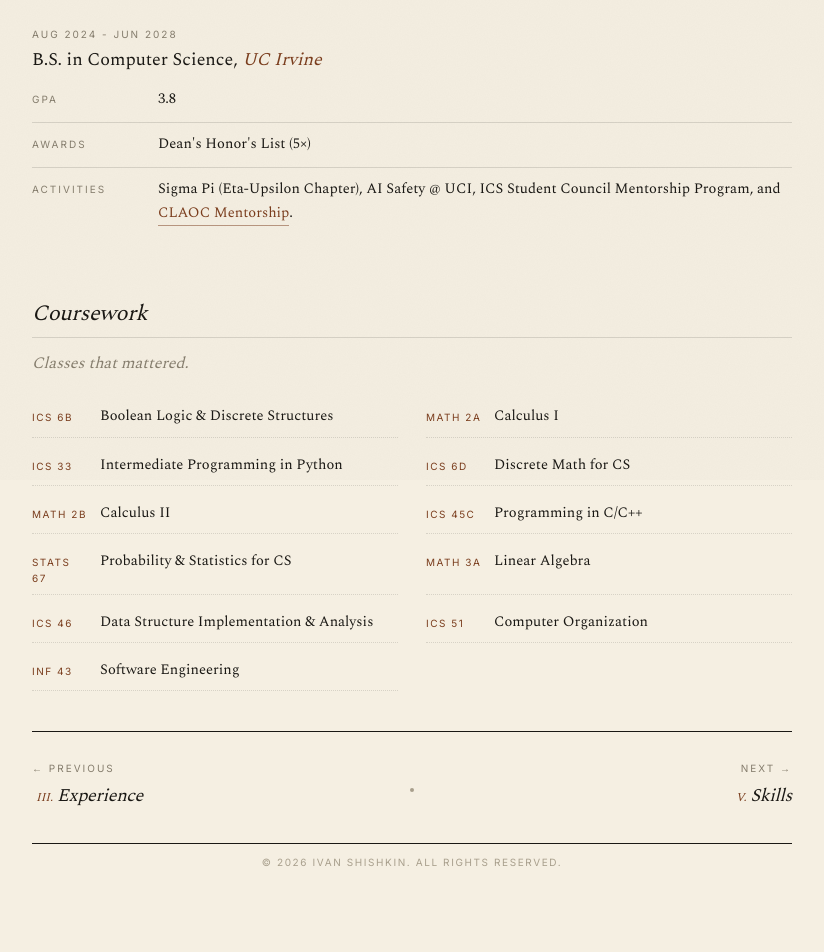
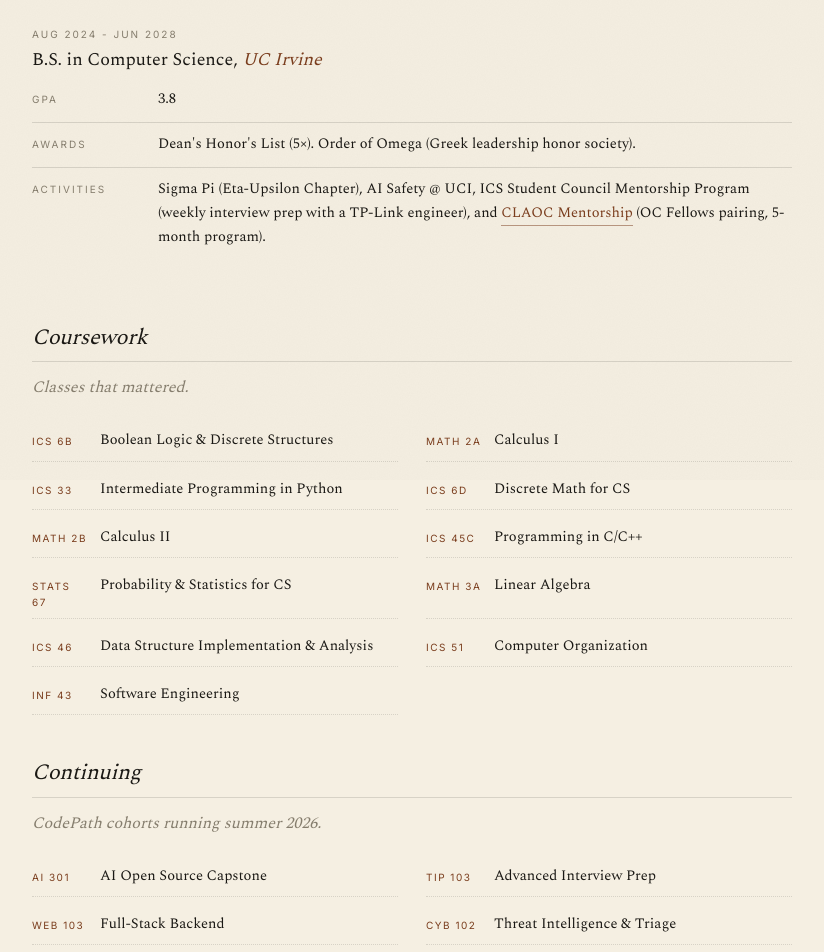
Before and after one commit to Ivan-Shishkin-Dev/Personal_Portfolio_3, a Next.js app: page /education in a window 1280 px wide. Shown: the part 320-1272 px from the top of the page, without its empty margins (228-1052 px from the left). Built offline with nearby package versions, Linux system fonts and the light colour scheme.

Commit message:
Add CodePath cohorts, Order of Omega, and Sigma Pi summit

```diff
--- a/app/education/page.tsx
+++ b/app/education/page.tsx
@@ -20,13 +20,13 @@
             </div>
             <div>
               <dt>Awards</dt>
-              <dd>Dean's Honor's List (5×)</dd>
+              <dd>Dean's Honor's List (5×). Order of Omega (Greek leadership honor society).</dd>
             </div>
             <div>
               <dt>Activities</dt>
               <dd>
-                Sigma Pi (Eta-Upsilon Chapter), AI Safety @ UCI, ICS Student Council Mentorship Program, and{" "}
-                <a href="https://claoc.org/" target="_blank" rel="noopener noreferrer">CLAOC Mentorship</a>.
+                Sigma Pi (Eta-Upsilon Chapter), AI Safety @ UCI, ICS Student Council Mentorship Program (weekly interview prep with a TP-Link engineer), and{" "}
+                <a href="https://claoc.org/" target="_blank" rel="noopener noreferrer">CLAOC Mentorship</a> (OC Fellows pairing, 5-month program).
               </dd>
             </div>
           </dl>
@@ -48,6 +48,15 @@
         <div className="course"><span className="code">ICS 51</span><span>Computer Organization</span></div>
         <div className="course"><span className="code">INF 43</span><span>Software Engineering</span></div>
       </div>
+
+      <h2 style={{ fontFamily: "var(--ser)", fontSize: 22, fontWeight: 400, margin: "40px 0 12px", paddingBottom: 6, borderBottom: "0.5px solid var(--rule)" }}><em>Continuing</em></h2>
+      <p style={{ color: "var(--muted)", fontStyle: "italic", marginBottom: 20 }}>CodePath cohorts running summer 2026.</p>
+      <div className="courses">
+        <div className="course"><span className="code">AI 301</span><span>AI Open Source Capstone</span></div>
+        <div className="course"><span className="code">TIP 103</span><span>Advanced Interview Prep</span></div>
+        <div className="course"><span className="code">WEB 103</span><span>Full-Stack Backend</span></div>
+        <div className="course"><span className="code">CYB 102</span><span>Threat Intelligence & Triage</span></div>
+      </div>
     </SectionLayout>
   );
 }
--- a/app/experience/page.tsx
+++ b/app/experience/page.tsx
@@ -34,7 +34,7 @@
         <div className="entry">
           <div className="when">Oct 2024 - Sep 2025</div>
           <div className="who">Director of Housing, <em>Sigma Pi Fraternity</em></div>
-          <div className="body">Oversaw housing operations for a 100+ member chapter, managing landlord, realtor, and student-group relationships across multiple properties.</div>
+          <div className="body">Oversaw housing operations for a 100+ member chapter, managing landlord, realtor, and student-group relationships across multiple properties. Represented the chapter at the Tony Siress Leadership Summit in Lanier Islands, GA.</div>
         </div>
         <div className="entry">
           <div className="when">Oct 2022 - Oct 2024</div>
```
